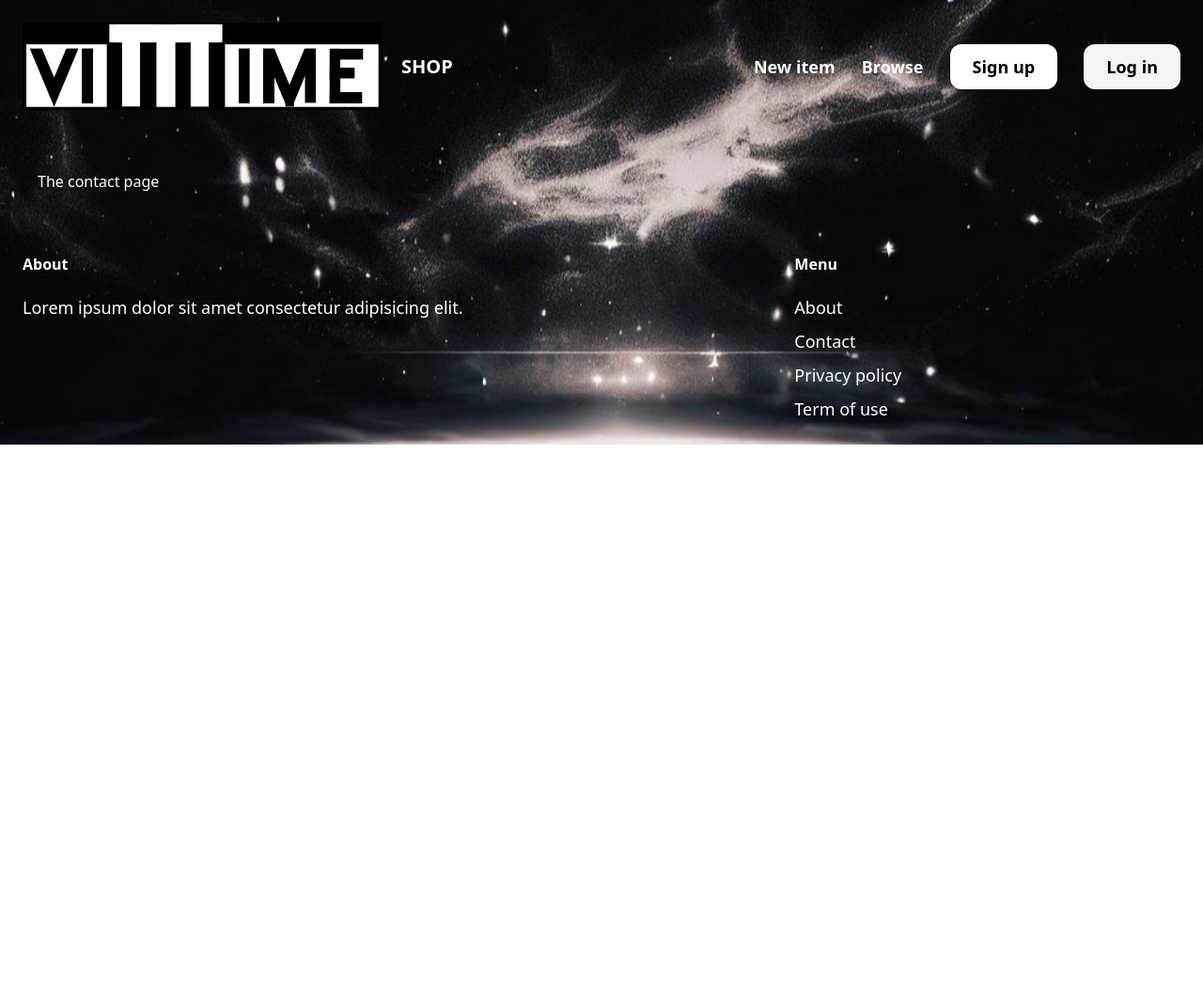
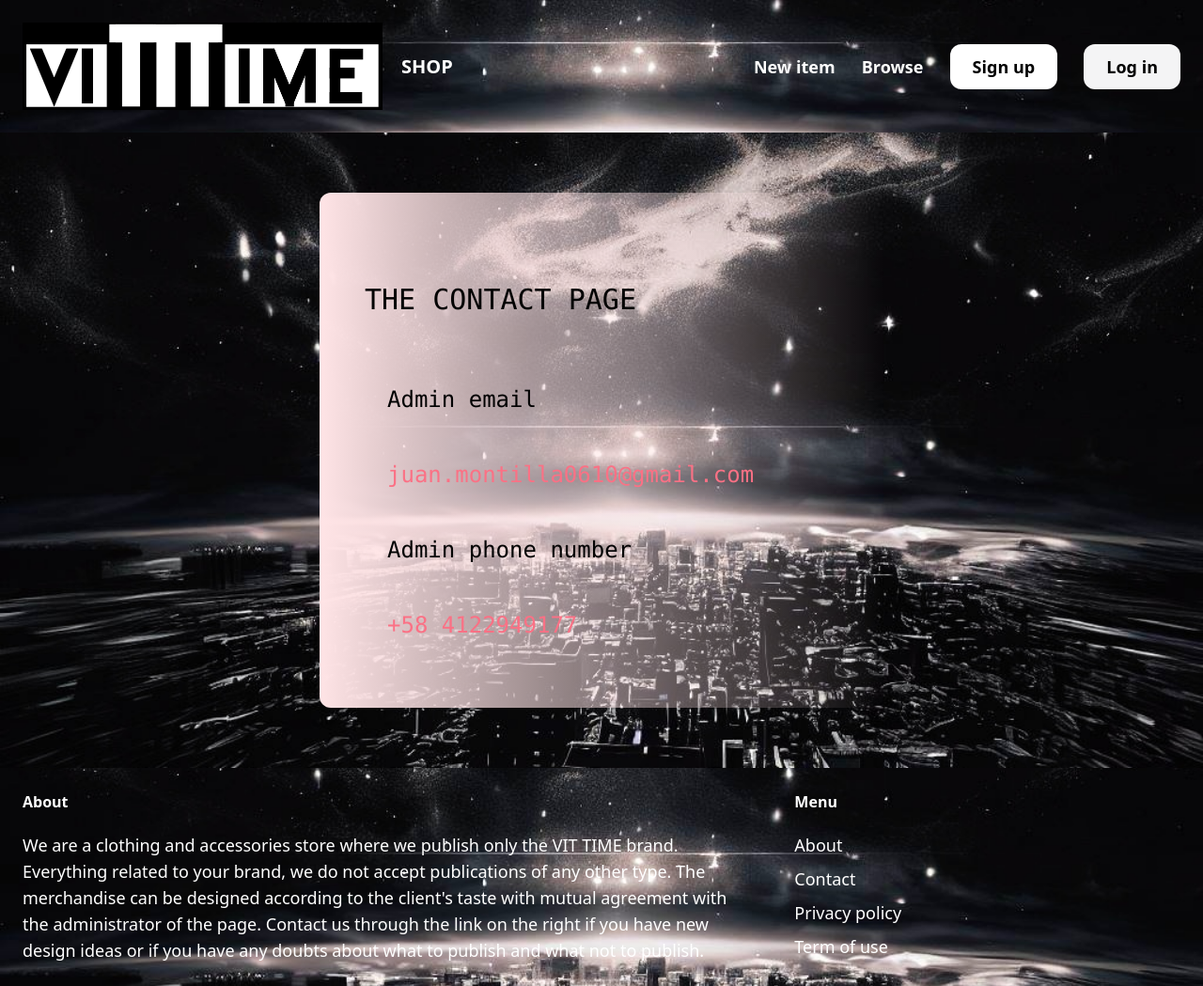
Before and after one commit to JUANMONTILL/shopping_cart_django-20sep23, a Django app: page /contact/ in a window 1280 px wide. Shown: the whole page at 94% size. Before the commit the page ends 473 px from the top, so only its background shows below. Run offline with Django 4.2, Linux system fonts and the light colour scheme; some libraries are stand-ins or nearby versions.

Commit message:
finished

```diff
--- a/shopping_cart/core/templates/core/base.html
+++ b/shopping_cart/core/templates/core/base.html
@@ -37,7 +37,7 @@
       <div class="w-2/3 pr-10">
         <h3 class="mb-5 font-semibold text-white">About</h3>
 
-        <p class="text-lg text-white">Lorem ipsum dolor sit amet consectetur adipisicing elit.</p>
+        <p class="text-lg text-white">We are a clothing and accessories store where we publish only the VIT TIME brand. Everything related to your brand, we do not accept publications of any other type. The merchandise can be designed according to the client's taste with mutual agreement with the administrator of the page. Contact us through the link on the right if you have new design ideas or if you have any doubts about what to publish and what not to publish.</p>
       </div>
 
       <div class="w-1/3">
--- a/shopping_cart/core/templates/core/contact.html
+++ b/shopping_cart/core/templates/core/contact.html
@@ -3,5 +3,11 @@
 {% block title %}Contact{% endblock title %}
 
 {% block content %}
-  <h1 class="text-white">The contact page</h1>
+  <div class="w-1/2 my-6 mx-auto py-12 px-12 bg-gradient-to-r from-rose-100 to-transparent rounded-xl">
+    <h1 class="text-black py-12 uppercase font-mono text-3xl">The contact page</h1>
+    <p class="text-black py-6 px-6 font-mono text-2xl">Admin email</p>
+    <p class="text-rose-400 py-6 px-6 font-mono text-2xl">juan.montilla0610@gmail.com</p>
+    <p class="text-black py-6 px-6 font-mono text-2xl">Admin phone number</p>
+    <p class="text-rose-400 py-6 px-6 font-mono text-2xl">+58 4122949177</p>
+  </div>
 {% endblock content %}
```
